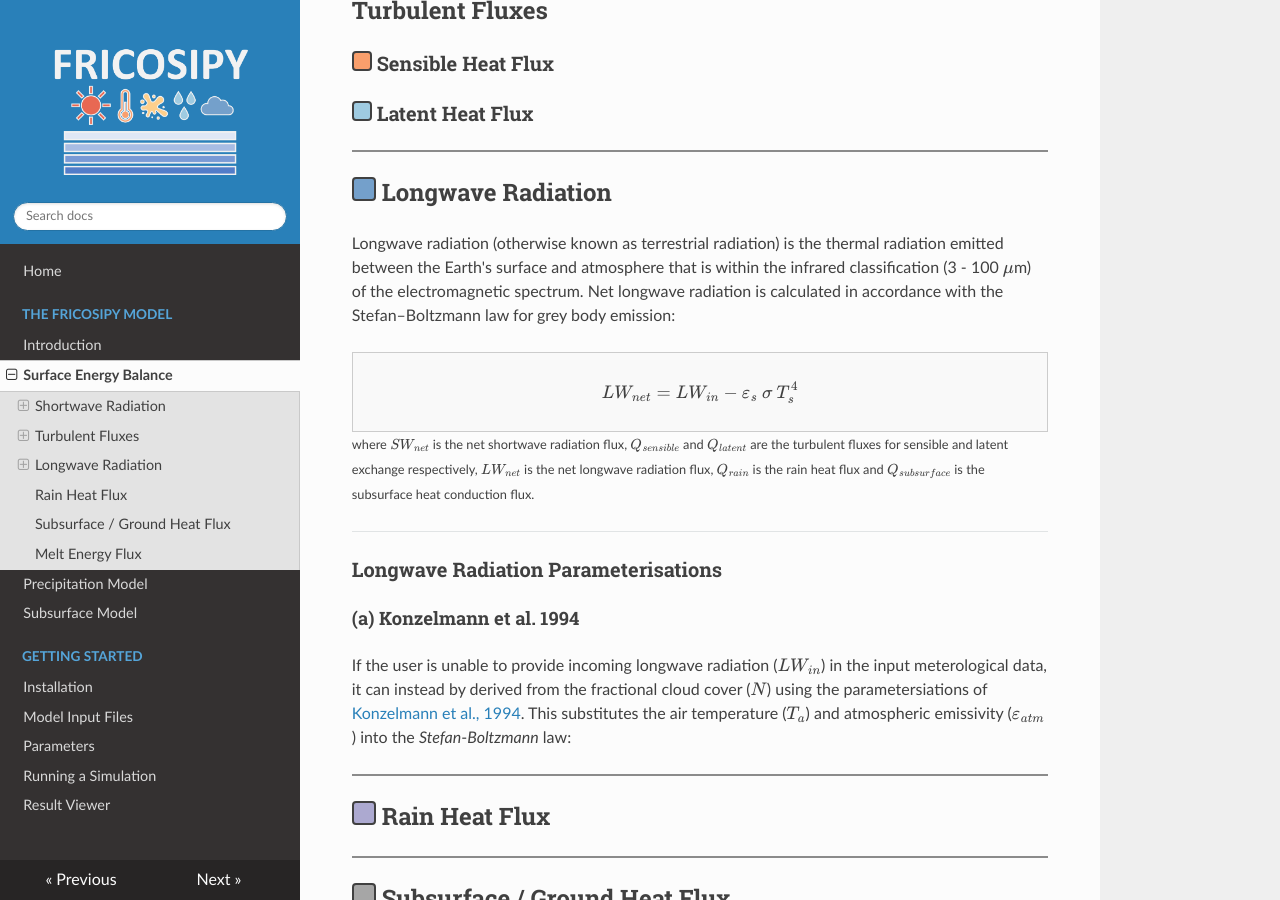
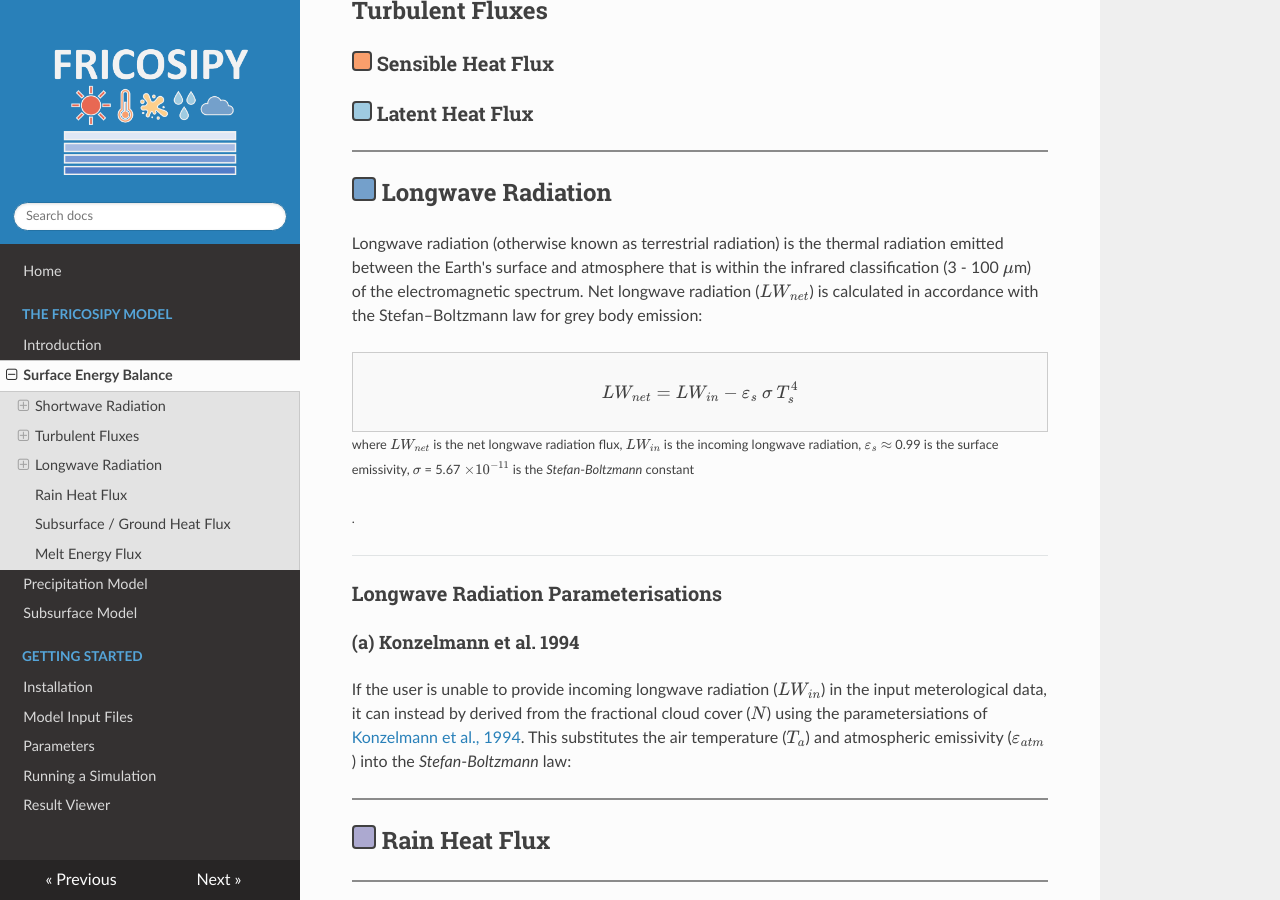
Before and after one commit to MarcusGastaldello/FRICOSIPY, an MkDocs documentation site: the page built from docs/surface_energy_balance.md, in a window 1280 px wide and 900 px high, scrolled down 1678 px. Built offline with MkDocs 1.6.1, drawn with Linux system fonts in a browser that asks for light colours; nearby versions of some CDN libraries.

Commit message:
Update surface_energy_balance.md

```diff
--- a/docs/surface_energy_balance.md
+++ b/docs/surface_energy_balance.md
@@ -58,14 +58,18 @@ Shortwave radiation is the thermal radiation supplied directly from the Sun that
 
 ## <span style="display: inline-block; width: 1em; height: 1em;background-color: #74A0CB; border: 2px solid #404040; border-radius: 4px; "></span> Longwave Radiation
 
-Longwave radiation (otherwise known as terrestrial radiation) is the thermal radiation emitted between the Earth's surface and atmosphere that is within the infrared classification (3 - 100 $\mu$m) of the electromagnetic spectrum. Net longwave radiation is calculated in accordance with the Stefan–Boltzmann law for grey body emission:
+Longwave radiation (otherwise known as terrestrial radiation) is the thermal radiation emitted between the Earth's surface and atmosphere that is within the infrared classification (3 - 100 $\mu$m) of the electromagnetic spectrum. Net longwave radiation ($LW_{net}$) is calculated in accordance with the Stefan–Boltzmann law for grey body emission:
 
 <div style="border:1px solid #ccc; padding:10px; background:#f9f9f9;">
 $$
 LW_{net} = LW_{in} - \varepsilon_{s} \: \sigma \: T_{s}^{4}
 $$
 </div>
-<small>where $SW_{net}$  is the net shortwave radiation flux, $Q_{sensible}$  and $Q_{latent}$  are the turbulent fluxes for sensible and latent exchange respectively, $LW_{net}$  is the net longwave radiation flux, $Q_{rain}$  is the rain heat flux and $Q_{subsurface}$  is the subsurface heat conduction flux.</small>
+<small>where $LW_{net}$  is the net longwave radiation flux, $LW_{in}$ is the incoming longwave radiation, $\varepsilon_{s}$ $\approx$ 0.99 is the surface emissivity, $\sigma$ = 5.67 $\times 10^{-11}$ is the *Stefan*-*Boltzmann* constant
+
+
+
+  .</small>
 
 ---
 
```
